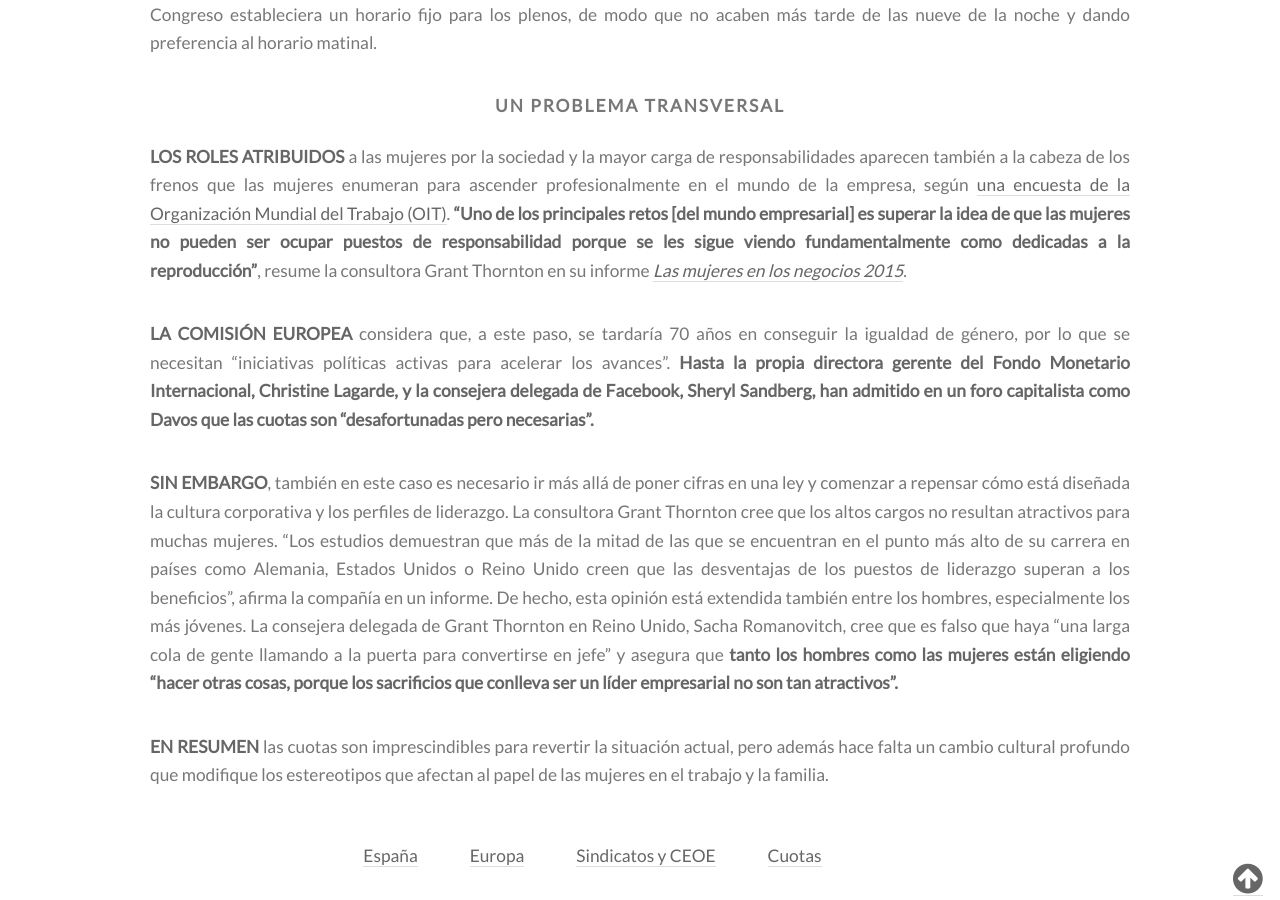
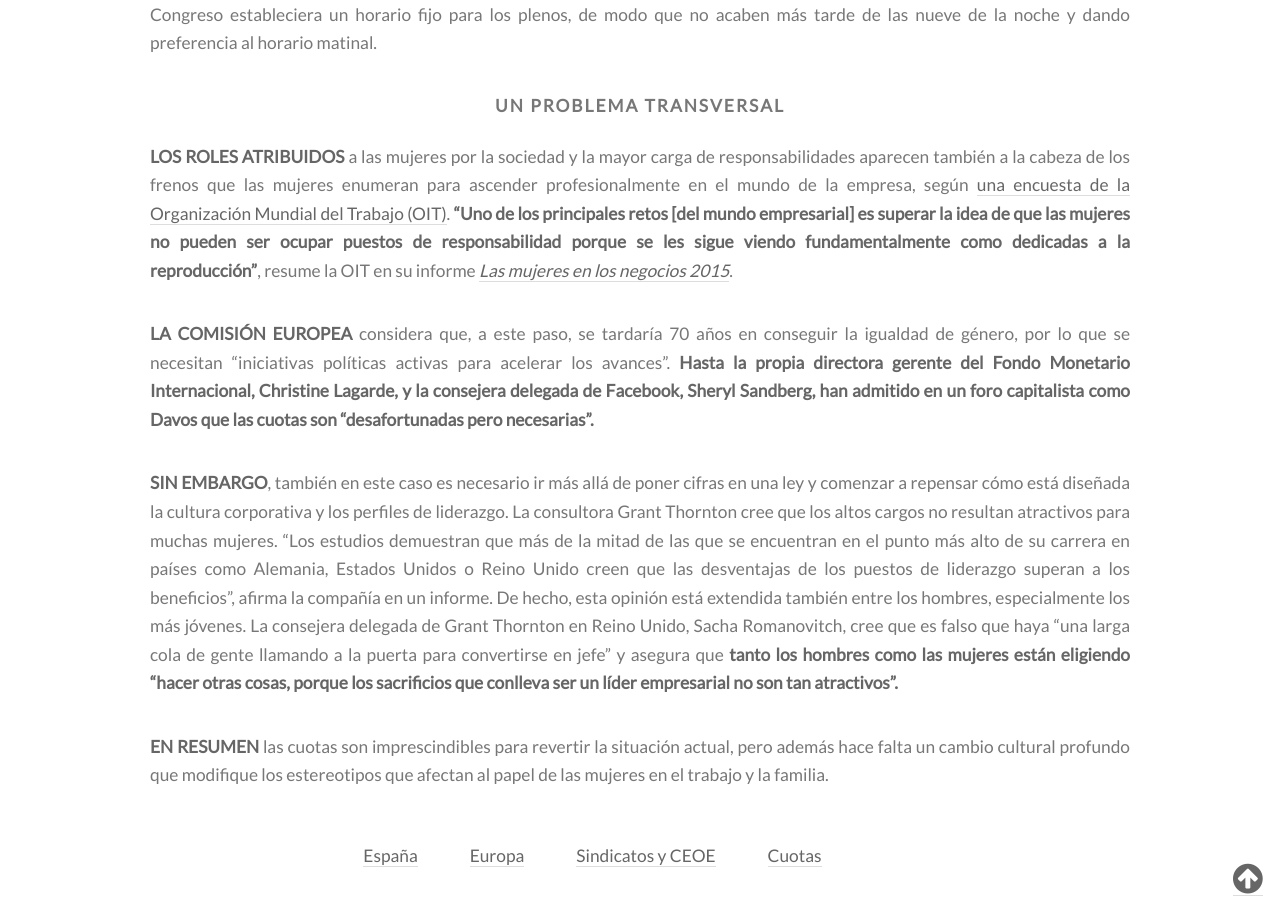
Before and after one commit to medialab-prado/3tpd-mapa-poder-femenino, a Jekyll site: the page built from economia/cuotas.html, in a window 1280 px wide and 900 px high, scrolled down 3796 px. Built offline with Jekyll 4.4.1, drawn with Linux system fonts in a browser that asks for light colours.

Commit message:
Corrección del texto
Se modificó la fuente de una cita

```diff
--- a/economia/cuotas.html
+++ b/economia/cuotas.html
@@ -216,7 +216,7 @@ section: economia
 				empresarial] es superar la idea de que las mujeres no pueden ser
 				ocupar puestos de responsabilidad porque se les sigue viendo
 				fundamentalmente como dedicadas a la reproducción”</strong>, resume la
-			consultora Grant Thornton en su informe <a href="http://www.grantthornton.global/globalassets/1.-member-firms/global/insights/ibr-charts/ibr2015_wib_report_final.pdf"><em>Las mujeres en los
+			OIT en su informe <a href="http://www.ilo.org/wcmsp5/groups/public/---dgreports/---dcomm/---publ/documents/publication/wcms_334882.pdf"><em>Las mujeres en los
 				negocios 2015</em></a>.
 		</p>
 		<p>
```
